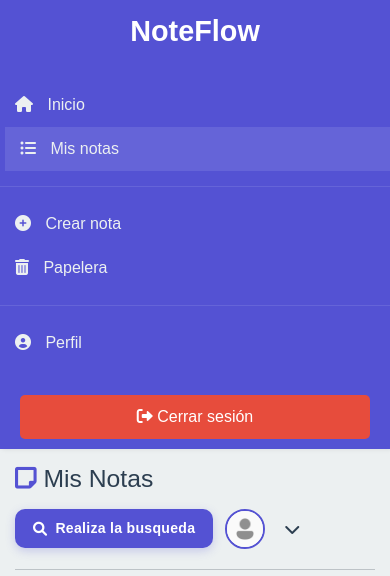
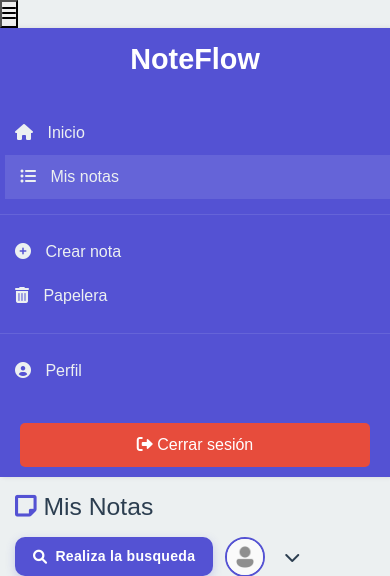
Before and after one commit to Sergio-Bustos/NoteFlow, a Flask app: template templates/notas.html in a window 390 px wide. Shown: the top 576 px of the page. Run offline with Flask 3, Linux system fonts and the light colour scheme; the template is opened without the code that fills it, so the values that code supplies are empty; some libraries are stand-ins or nearby versions.

Commit message:
Implement sidebar toggle functionality
Added hamburger button and sidebar overlay to notas.html

```diff
--- a/templates/notas.html
+++ b/templates/notas.html
@@ -12,6 +12,13 @@
     <link rel="icon" type="image/png" href="{{ url_for('static', filename='logocircular.png') }}">
 </head>
 <body>
+    <!-- Botón hamburguesa -->
+<button class="hamburger-btn" id="hamburger-btn" onclick="toggleSidebar()">
+    <i class="fas fa-bars"></i>
+</button>
+
+<!-- Overlay -->
+<div class="sidebar-overlay" id="sidebar-overlay" onclick="toggleSidebar()"></div>
 
 <!-- SIDEBAR -->
 <div class="sidebar">
```
